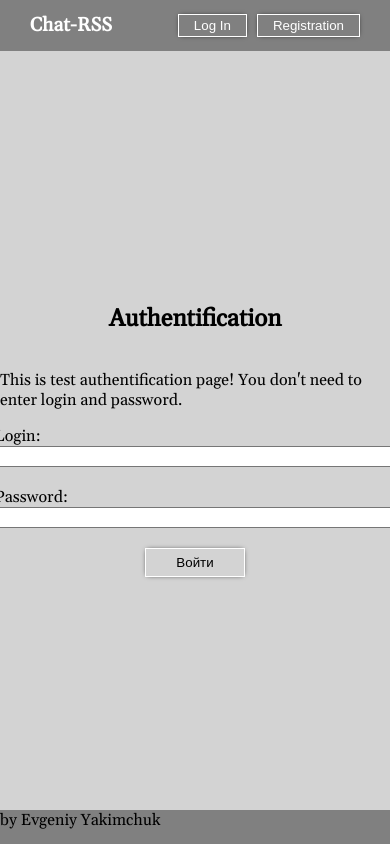
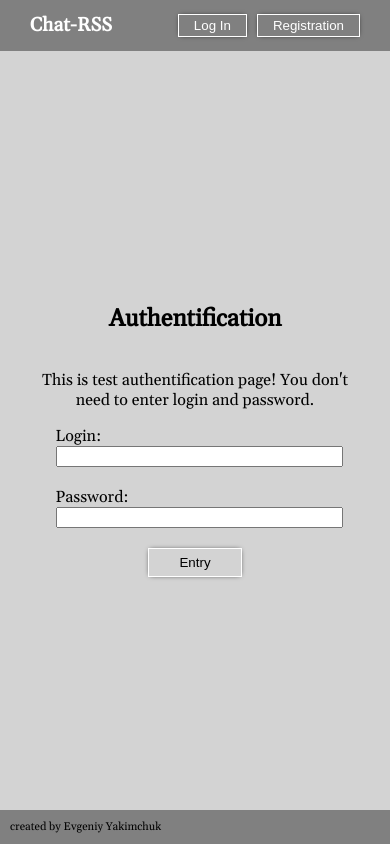
Before and after one commit to yakGjen/chat-rss, a React (Create React App) app: page /auth in a window 390 px wide. Built offline with nearby package versions, Linux system fonts and the light colour scheme.

Commit message:
style: add adaptive design

```diff
--- a/src/components/App.css
+++ b/src/components/App.css
@@ -1,7 +1,11 @@
 @import url("https://fonts.googleapis.com/css?family=Gelasio&display=swap");
 
 .app {
-  min-height: 100vh;
+  max-width: 2000px;
+  margin: 0 auto;
+  /*min-height: 100vh;
+  max-height: 100vh;*/
+  height: 100vh;
   display: flex;
   flex-direction: column;
   justify-content: space-between;
--- a/src/components/App.js
+++ b/src/components/App.js
@@ -31,8 +31,6 @@ class App extends Component {
   }
 
   componentDidMount() {
-    console.log('App did mounted');
-
     this.downloadLocalStorage();
 
     window.addEventListener('unload', () => {
@@ -41,10 +39,6 @@ class App extends Component {
         localStorage.setItem(this.state.user, JSON.stringify(this.state));
       }
     });
-
-    /*if (this.state.loggedIn) {
-      this.props.history.push('/chat-window');
-    }*/
   }
 
   /*
@@ -59,11 +53,9 @@ class App extends Component {
 
       this.setState(storageState);
 
-      // this.handleDataInBackground();
       this.openConnection();
       this.setSoketHandlers();
 
-      console.log('localstorage runned with credentials');
     } else {
       console.log('localstorage is empty');
     }
@@ -85,9 +77,6 @@ class App extends Component {
   }
 
   handleCloseConnection = (event) => {
-    console.log('close');
-
-    // localStorage.setItem(this.state.user, JSON.stringify(this.state));
     this.setState( Object.assign({}, this.state, {data: []}) );
   }
 
@@ -95,7 +84,6 @@ class App extends Component {
   closeConnection = (event) => {
     event.target.blur();
     if (this.state.loggedIn === true) {
-      console.log('close connection');
       this.setState(Object.assign({}, this.state, {loggedIn: false, log: 'Log In'}));
       this.soket.close();
       localStorage.clear();
@@ -103,7 +91,6 @@ class App extends Component {
   }
 
   handleData = (event) => {
-    console.log('handle data');
     const inputData = JSON.parse(event.data);
 
     if (inputData.length > 1) {
@@ -136,21 +123,18 @@ class App extends Component {
   }
 
   sendMessage = () => {
-    console.log('send');
     this.soket.send(JSON.stringify({
-      from: 'Evgen',
+      from: 'Test-User',
       message: this.state.inputValue,
     }));
   }
 
   handleInputValue = (event) => {
-    console.log('input', event.target.value);
     this.setState(Object.assign({}, this.state, {inputValue: event.target.value}));
   }
 
   logIn = (loginValue, passwordValue) => {
     if (loginValue === '' && passwordValue === '') {
-      // this.setState({user: 'Evgen'});
       this.openConnection();
       this.setSoketHandlers();
 
@@ -170,7 +154,6 @@ class App extends Component {
 
   scrollDown = (elem) => {
     if (!elem) return;
-    console.log('scroll');
     elem.scrollTo(0, elem.scrollHeight);
   }
 
--- a/src/components/Auth/Authentification.css
+++ b/src/components/Auth/Authentification.css
@@ -1,4 +1,6 @@
 .main {
+  padding: 0 40px;
+  box-sizing: border-box;
   display: flex;
   flex-direction: column;
   align-items: center;
@@ -6,6 +8,10 @@
 }
 
 .auth-header {
+  text-align: center;
+}
+
+.auth-text {
   text-align: center;
 }
 
@@ -36,3 +42,9 @@
   cursor: pointer;
   box-shadow: 0 0 5px -2px #000000;
 }
+
+@media (max-width: 450px) {
+  .auth-form {
+    width: 90%;
+  }
+}
--- a/src/components/Auth/Authentification.js
+++ b/src/components/Auth/Authentification.js
@@ -36,7 +36,7 @@ class Authentification extends Component {
     return (
       <main className='main'>
         <h2 className='auth-header'>Authentification</h2>
-        <p>This is test authentification page! You don't need to enter login and password.</p>
+        <p className='auth-text'>This is test authentification page! You don't need to enter login and password.</p>
         <form className='auth-form' onSubmit={this.ctrlForm}>
           <label className='input' htmlFor="login">
             Login:
@@ -47,7 +47,7 @@ class Authentification extends Component {
             <input id='password' type="password" className='input-field' value={this.state.loginPassword} onChange={this.handleUpdatePassword}/>
           </label>
           <Link to='/chat-window' exact='false' className='auth-button'>
-            <button className='auth-btn' onClick={() => logIn(this.state.loginValue, this.state.passwordValue)}>Войти</button>
+            <button className='auth-btn' onClick={() => logIn(this.state.loginValue, this.state.passwordValue)}>Entry</button>
           </Link>
         </form>
       </main>
--- a/src/components/ChatWindow/ChatWindow.css
+++ b/src/components/ChatWindow/ChatWindow.css
@@ -17,7 +17,8 @@ main {
   display: flex;
   flex-direction: column;
   align-items: center;
-  overflow: auto;
+  /*overflow: auto;*/
+  overflow: scroll;
 }
 
 .message-card {
@@ -52,3 +53,31 @@ main {
   margin: 0;
   font-size: 70%;
 }
+
+
+@media (max-width: 850px) {
+  .message-card {
+    width: 60%;
+  }
+}
+
+@media (max-width: 700px) {
+  .message-card {
+    width: 70%;
+  }
+}
+
+@media (max-width: 400px) {
+  .message-card {
+    width: 80%;
+  }
+}
+
+@media (max-width: 350px) {
+  main {
+    height: 81vh;
+  }
+  .message-card {
+    width: 90%;
+  }
+}
--- a/src/components/ChatWindow/ChatWindow.js
+++ b/src/components/ChatWindow/ChatWindow.js
@@ -13,14 +13,10 @@ class ChatWindow extends Component {
   }
 
   componentDidMount() {
-    console.log('chat-window mounted');
-    // define this.elem
-    console.log(this.elem);
     this.props.scrollDown(this.elem);
   }
 
   componentDidUpdate(prevProps, prevState, snapshot) {
-    console.log('chat-window was updated');
     this.props.scrollDown(this.elem);
   }
 
--- a/src/components/Footer/Footer.css
+++ b/src/components/Footer/Footer.css
@@ -1,5 +1,10 @@
 .footer {
+  padding: 5px 10px;
+  box-sizing: border-box;
   width: 100%;
   height: 4vh;
+  display: flex;
+  align-items: center;
+  font-size: 70%;
   background: grey;
 }
--- a/src/components/Footer/Footer.js
+++ b/src/components/Footer/Footer.js
@@ -3,7 +3,7 @@ import React from 'react';
 import './Footer.css';
 
 const Footer = () => (
-  <footer className='footer'>by Evgeniy Yakimchuk</footer>
+  <footer className='footer'>created by Evgeniy Yakimchuk</footer>
 );
 
 export default Footer;
--- a/src/components/Header/Header.css
+++ b/src/components/Header/Header.css
@@ -32,3 +32,16 @@
   cursor: pointer;
   box-shadow: 0 0 5px -2px #000000;
 }
+
+@media (max-width: 350px) {
+  .header {
+    height: 15vh;
+    padding: 10px 0;
+    box-sizing: border-box;
+    flex-direction: column;
+  }
+
+  .header h1 {
+    margin-bottom: 5px;
+  }
+}
--- a/src/components/Header/Header.js
+++ b/src/components/Header/Header.js
@@ -31,7 +31,7 @@ const Header = (props) => (
         exact='false'
         className='header-button-link'
       >
-        <button className='header-button'>Registration</button>
+        <button onClick={(event) => event.target.blur()} className='header-button'>Registration</button>
       </Link>
     </div>
   </header>
--- a/src/components/Registration/Registration.js
+++ b/src/components/Registration/Registration.js
@@ -1,7 +1,9 @@
 import React from 'react';
 
 const Registration = () => (
-  <main>Registration</main>
+  <main className='main'>
+    <h2>Registration</h2>
+  </main>
 );
 
 export default Registration;
--- a/src/components/SendMessage/SendMessage.css
+++ b/src/components/SendMessage/SendMessage.css
@@ -27,3 +27,15 @@
   color: #ffffff;
   cursor: pointer;
 }
+
+@media (max-width: 800px) {
+  .send-message-field {
+    width: 50%;
+  }
+}
+
+@media (max-width: 350px) {
+  .send-message-field {
+    width: 60%;
+  }
+}
```
